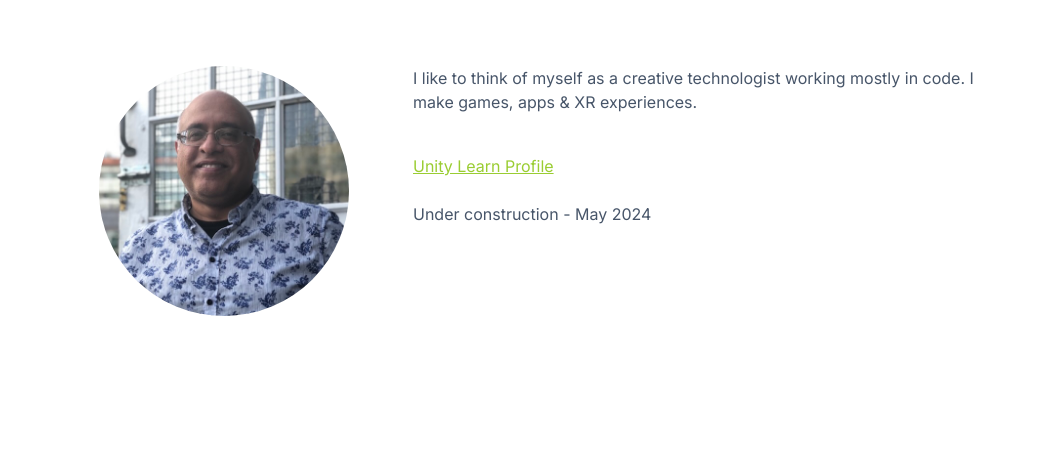
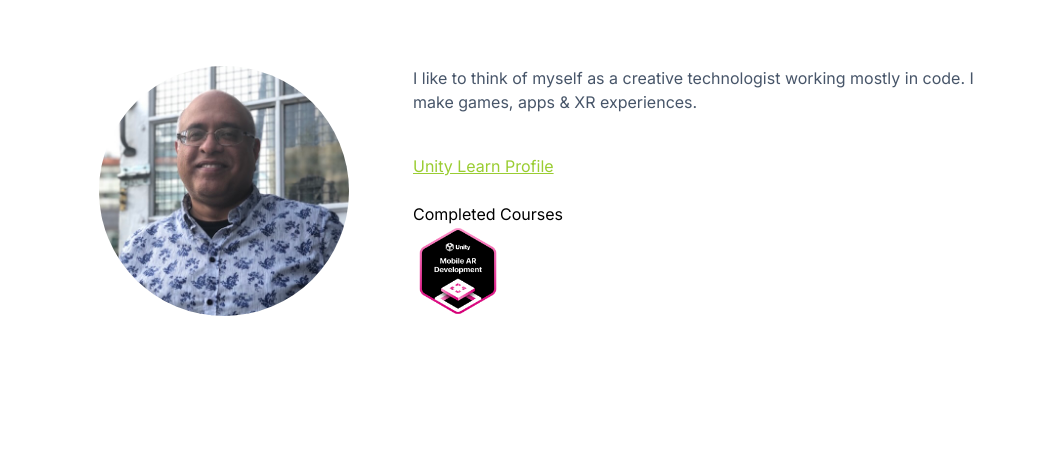
Before and after one commit to ManjitBedi/portfolio_2024, an Eleventy site: page src/index.njk in a window 1280 px wide. Shown: the part 34-492 px from the top of the page, without its empty margins (117-1162 px from the left). Built offline with nearby package versions, Linux system fonts and the light colour scheme; Eleventy itself is replaced by a stand-in of ours; files that its build step writes are made by us from their sources; files whose address does not match are found by name.

Commit message:
added a Credly link the AR course on Unity Learn

```diff
--- a/src/_includes/profile.njk
+++ b/src/_includes/profile.njk
@@ -1,4 +1,5 @@
 <section class="profile">
+
   <div class="profile__image-wrapper">
     {% EleventyImage "/assets/profile.jpeg", "Manjit Bedi - Creative Technologist", "(min-width: 16em) 50vw, 100vw" %}
   </div>
@@ -8,7 +9,12 @@
 
    <a href="https://learn.unity.com/u/592c58930909150023da344a?tab=profile">Unity Learn Profile</a>
    <br/>
+   Completed Courses
+   <a href="https://www.credly.com/badges/ec986d8d-ea2e-4d33-a906-83bac9805881"  class="badge-link">
+     <img class="badge" src="/assets/Unity-AR-badge.png" alt="AR Badge" width="30" height="30">
+    </a>
 
-   <p class="profile__text">Under construction - May 2024</p>
   </div>
+
+
 </section>
--- a/src/css/style.css
+++ b/src/css/style.css
@@ -54,6 +54,20 @@ img.smaller {
   width: 50%;
 }
 
+.badge-link {
+  display: inline-block;
+  font-size: 0;
+  line-height: 0;
+  padding: 0;
+  margin: 0;
+}
+
+.badge-link img.badge {
+  display: block;
+  width: 15%;
+  height: auto;
+  object-fit: contain;
+}
 input,
 button,
 textarea,
```
Also changed, not shown: src/assets/Unity-AR-badge.png (added).
